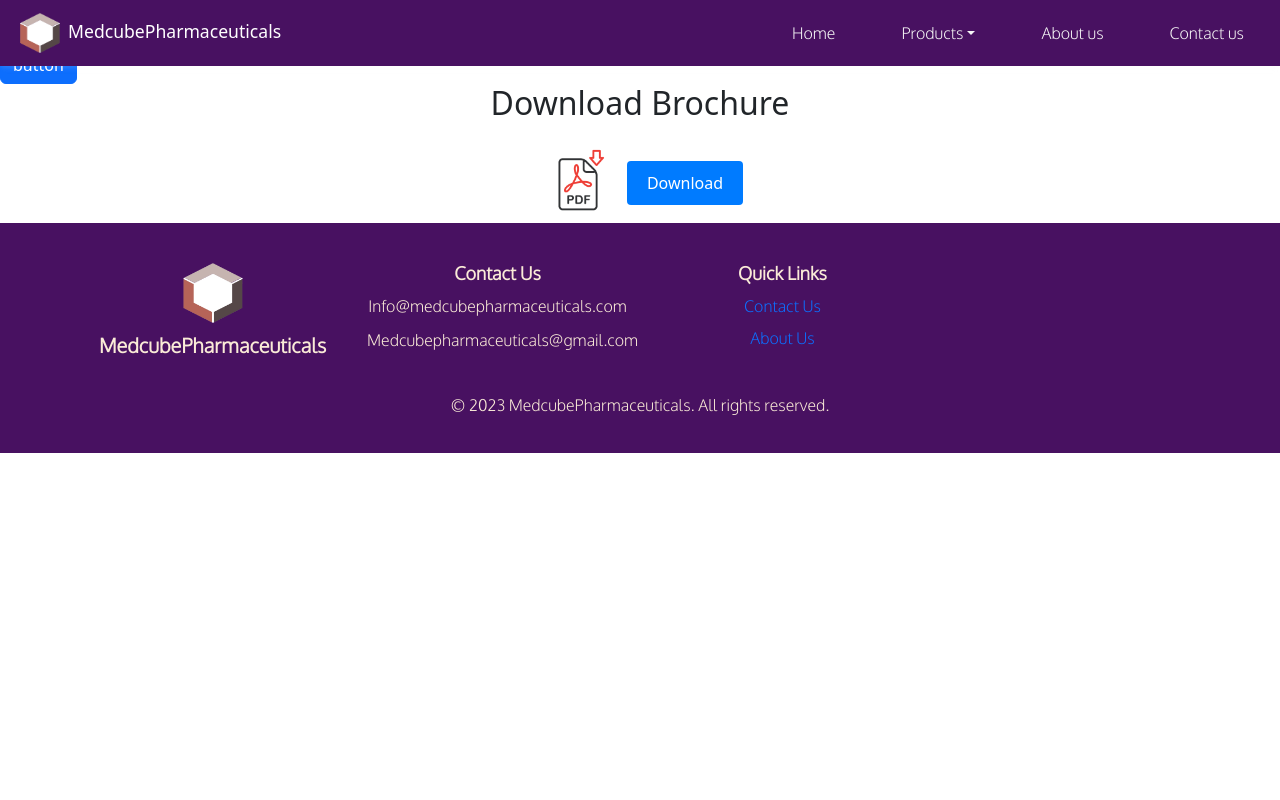
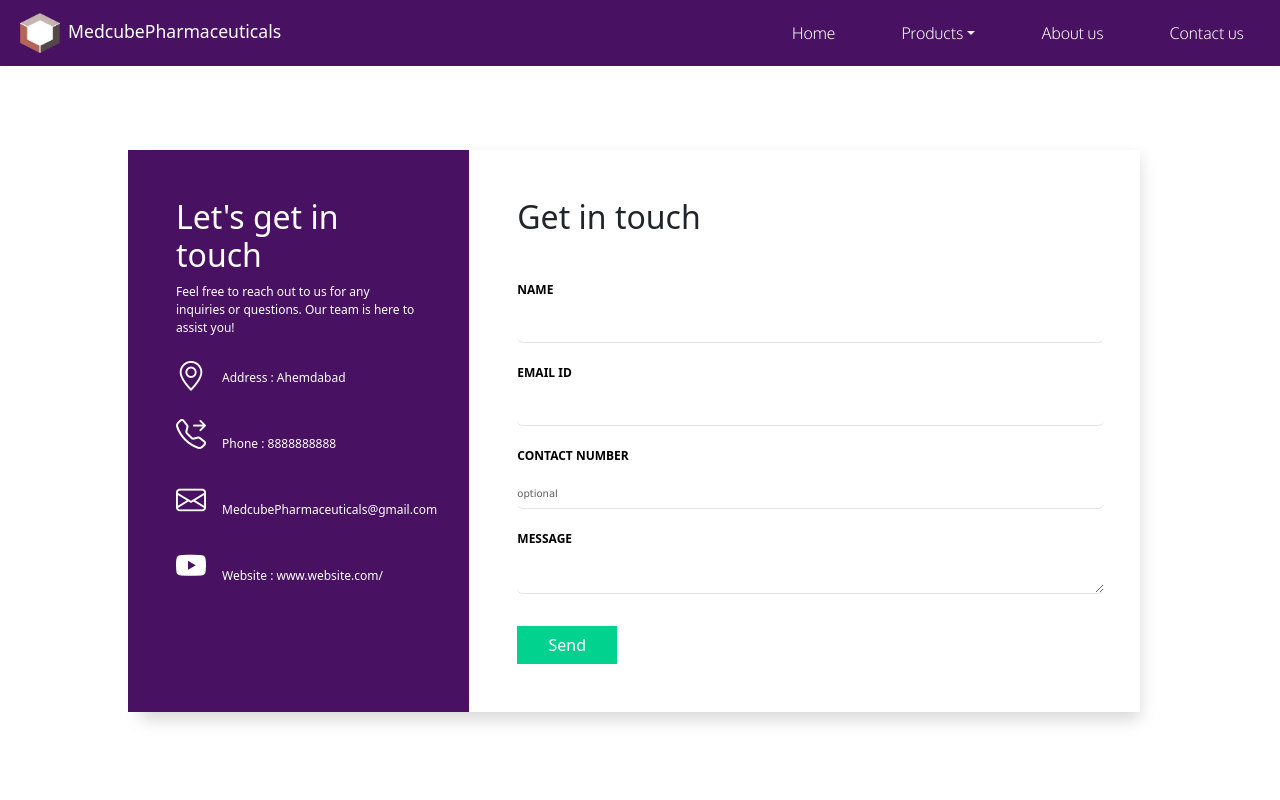
Before and after one commit to MilanPatel2003/medcubePharma, a React (Create React App) app: page /Contact in a window 1280 px wide. Shown: the top 800 px of the page. Built offline with nearby package versions, Linux system fonts and the light colour scheme.

Commit message:
contact us page added

```diff
--- a/package.json
+++ b/package.json
@@ -3,6 +3,8 @@
   "version": "0.1.0",
   "private": true,
   "dependencies": {
+    "@babel/plugin-proposal-private-property-in-object": "^7.14.5",
+    "@emailjs/browser": "^3.11.0",
     "@testing-library/jest-dom": "^5.16.5",
     "@testing-library/react": "^13.4.0",
     "@testing-library/user-event": "^13.5.0",
@@ -14,8 +16,7 @@
     "react-icons": "^4.10.1",
     "react-router-dom": "^6.14.1",
     "react-scripts": "5.0.1",
-    "web-vitals": "^2.1.4",
-    "@babel/plugin-proposal-private-property-in-object": "^7.14.5"
+    "web-vitals": "^2.1.4"
   },
   "scripts": {
     "start": "react-scripts start",
--- a/src/components/pages/Contact.js
+++ b/src/components/pages/Contact.js
@@ -1,14 +1,77 @@
-import React, { Component } from "react";
+import React from "react";
+import { useRef } from "react";
+import emailjs from '@emailjs/browser';
+import "./contact.css";
 
-class Contact extends Component{
-    render(){
+
+function Contact(){
+    const form = useRef();
+
+    const sendEmail = (e) => {
+      e.preventDefault();
+
+      emailjs.sendForm(process.env.REACT_APP_SERVICE_ID, process.env.REACT_APP_TEMPLATE_ID, form.current, process.env.REACT_APP_PUBLIC_KEY)
+        .then((result) => {
+            console.log(result.text);
+            e.target.reset();
+        }, (error) => {
+            console.log(error.text);
+        });
+    };
+
         return(
-            <div>
-                <h2>this is Contact page</h2>
-                <button className="btn btn-primary"> button</button>
+            <div className="contact-container shadow ">
+            <div className="row ">
+                <div className="col-md-4 bg-left p-5 text-white order-sm-first order-last">
+                    <h2>Let's get in touch</h2>
+                    <p>Feel free to reach out to us for any inquiries or questions. Our team is here to assist you!</p>
+                    <div className="d-flex mt-2">
+                        <i className="bi bi-geo-alt"></i>
+                        <p className="mt-3 ms-3">Address : Ahemdabad</p>
+                    </div>
+                    <div className="d-flex mt-2">
+                        <i className="bi bi-telephone-forward"></i>
+                        <p className="mt-4 ms-3">Phone : 8888888888</p>
+                    </div>
+                    <div className="d-flex mt-2">
+                        <i className="bi bi-envelope"></i>
+                        <p className="mt-4 ms-3">MedcubePharmaceuticals@gmail.com</p>
+                    </div>
+                    <div className="d-flex mt-2">
+                        <i className="bi bi-youtube"></i>
+                        <p className="mt-4 ms-3">Website : www.website.com/</p>
+                    </div>
+                </div>
+                <div className="col-md-8 p-5 ">
+                    <h2>Get in touch</h2>
+                    <form className="row g-3 contactForm mt-4" ref={form} onSubmit={sendEmail}>
+                        <div className="col-12">
+                          <label htmlFor="inputEmail4" className="form-label">Name</label>
+                          <input type="text" className="form-control" id="inputEmail4" required name="user_name" />
+                        </div>
+
+                        <div className="col-12">
+                          <label htmlFor="inputAddress" className="form-label">Email Id</label>
+                          <input type="email" className="form-control" id="inputAddress" required name="user_email" />
+                        </div>
+                        <div className="col-12">
+                            <label htmlFor="inputAddress" className="form-label">Contact Number</label>
+                            <input type="tel" className="form-control" id="inputAddress" placeholder="optional" name="user_contact" />
+                          </div>
+                        <div className="col-12">
+                            <label htmlFor="inputCity" className="form-label">Message</label>
+                            <textarea type="text" className="form-control" id="inputCity" required name="user_message" />
+                          </div>
+                        <div className="col-12">
+                          <button type="submit" className="btn btn-primary mt-3">Send</button>
+                        </div>
+                      </form>
+
+                </div>
             </div>
+        </div>
         )
-    }
+
 
 }
 export default Contact;
--- /dev/null
+++ b/src/components/pages/contact.css
@@ -0,0 +1,78 @@
+*{
+    padding: 0;
+    margin: 0;
+    box-sizing: border-box;
+
+}
+.contact-container{
+    width: 1000px!important;
+    margin-top: 150px;
+    margin-bottom: 150px;
+    margin-left: auto;
+    margin-right: auto;
+}
+p{
+    font-size: 12px;
+}
+h1{
+    font-family: Verdana, Geneva, Tahoma, sans-serif!important;
+}
+.bg-primary{
+    background-color: #01d28e !important;
+    font-family:Verdana, Geneva, Tahoma, sans-serif!important;
+
+}
+::placeholder{
+    font-size: 10px;
+    font-family:Verdana, Geneva, Tahoma, sans-serif!important;
+}
+.bg-left{
+    background-color: #481161;
+}
+.form-control {
+    height: 36px;
+    background: #fff;
+    color: rgba(0, 0, 0, 0.8);
+    font-size: 14px;
+    border-radius: 2px;
+    box-shadow: none !important;
+    border: 1px solid rgba(0, 0, 0, 0.1);
+}
+.contactForm .form-control {
+    border: none;
+    border-bottom: 1px solid rgba(0, 0, 0, 0.1);
+    padding: 0;
+}
+
+
+.form-control:focus,.form-control:active {
+    border-color: #01d28e !important;
+}
+.form-label {
+    color: #000;
+    text-transform: uppercase;
+    font-size: 12px;
+    font-weight: 700;
+    margin-bottom: 0.5rem;
+}
+.btn.btn-primary {
+    background: #01d28e !important;
+    border-color: #01d28e !important;
+    color: #fff;
+    width: 100px;
+    border-radius: 0!important;
+
+}
+.btn.btn-primary:hover{
+    background-color: #28a745!important;
+}
+
+.bi{
+    font-size: 30px;
+}
+@media only screen and (max-width: 600px) {
+    .contact-container{
+        width: 100%!important;
+        padding-bottom: 207px!important;
+    }
+  }
```
Also changed, not shown: 2 other files (tests, documents, lock files or other folders).
